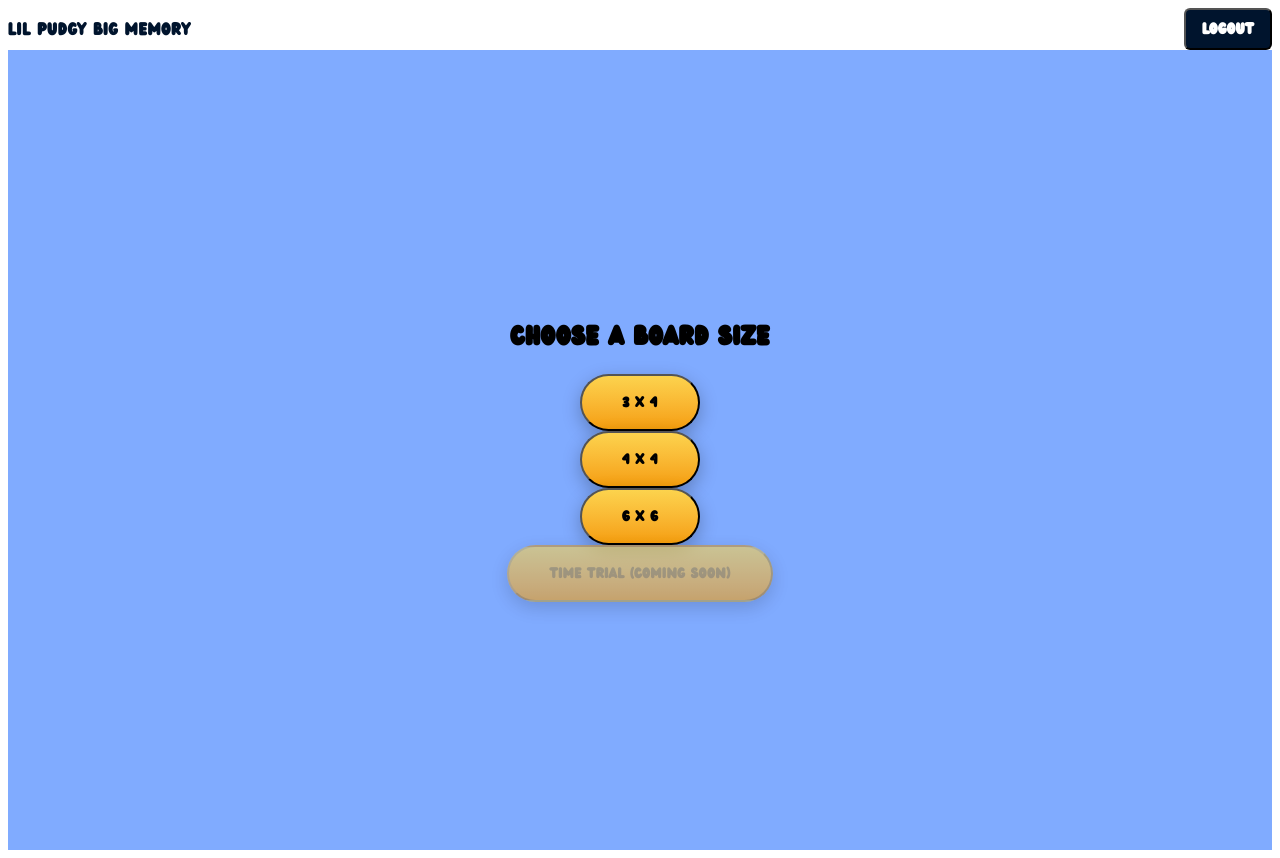
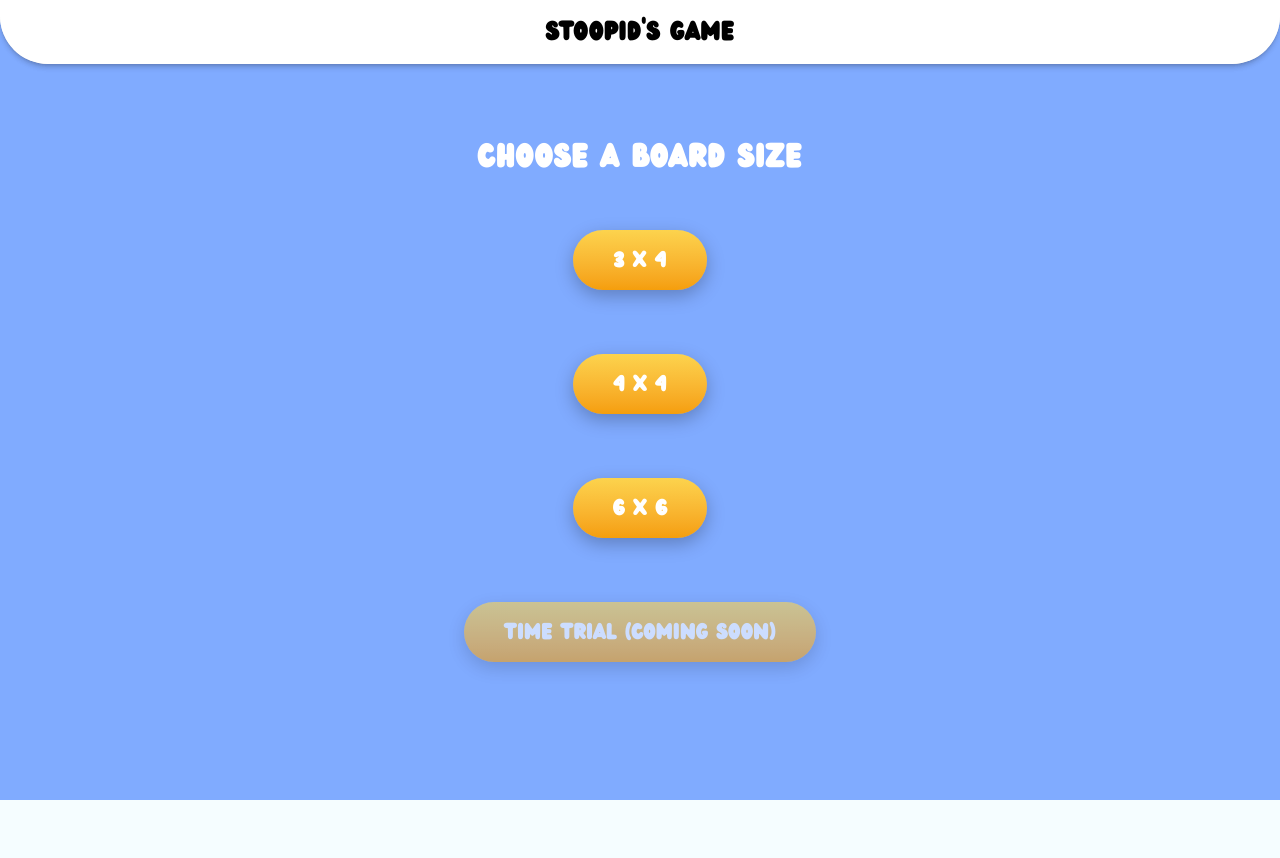
Before and after one commit to pinxhoes/lil-pudgy-big-memory-nodeJS, a Next.js app: page /play/solo in a window 1280 px wide. After the commit the page ends 800 px from the top, so only its background shows below. Built offline with nearby package versions, Linux system fonts and the light colour scheme.

Commit message:
add Header to every page

```diff
--- a/package.json
+++ b/package.json
@@ -29,7 +29,7 @@
   },
   "devDependencies": {
     "@eslint/eslintrc": "^3",
-    "@tailwindcss/postcss": "^4.1.3",
+    "@tailwindcss/postcss": "^4.1.4",
     "@types/node": "^20",
     "@types/react": "^19",
     "@types/react-dom": "^19",
@@ -38,7 +38,7 @@
     "eslint-config-next": "15.2.4",
     "postcss": "^8.5.3",
     "prisma": "^6.6.0",
-    "tailwindcss": "^4.1.3",
+    "tailwindcss": "^4.1.4",
     "typescript": "^5"
   }
 }
--- a/postcss.config.js
+++ b/postcss.config.js
@@ -1,3 +1,4 @@
+/** @type {import('postcss').Config} */
 module.exports = {
   plugins: {
     "@tailwindcss/postcss": {},
--- a/src/app/globals.css
+++ b/src/app/globals.css
@@ -1,4 +1,4 @@
-@tailwind utilities;
+@import "tailwindcss";
 
 @font-face {
   font-family: "Wedges";
@@ -12,10 +12,6 @@
   font-family: var(--font-wedges), sans-serif;
 }
 
-html {
-  font-family: system-ui, sans-serif;
-}
-
 body.font-wedges {
   font-family: "Wedges", sans-serif;
 }
--- a/src/app/layout.tsx
+++ b/src/app/layout.tsx
@@ -1,4 +1,4 @@
-import Head from 'next/head';
+import Header from '@/components/Header';
 import { wedges } from './fonts';
 import './globals.css';
 
@@ -13,8 +13,8 @@ export default function RootLayout({
   children: React.ReactNode;
 }) {
   return (
-    <html lang="en" className={`${wedges.variable}`}>
-      <Head>
+    <html lang="en" className={wedges.variable}>
+      <head>
         <meta name="viewport" content="width=device-width, initial-scale=1.0" />
         <link
           rel="preload"
@@ -23,8 +23,9 @@ export default function RootLayout({
           type="font/ttf"
           crossOrigin="anonymous"
         />
-      </Head>
-      <body className="font-wedges">
+      </head>
+      <body className="bg-[#f5fdff] font-wedges ">
+        <Header />
         {children}
       </body>
     </html>
--- a/src/app/page.tsx
+++ b/src/app/page.tsx
@@ -6,11 +6,7 @@ export default function LandingPage() {
   const router = useRouter()
 
   return (
-    <main className="bg-[#f5fdff] min-h-screen flex flex-col items-center text-center px-4 text-[#00142d]">
-      <h1 className="w-full pt-6 pb-4 font-wedges text-3xl md:text-5xl font-bold">
-        Stoopid Game
-      </h1>
-
+    <main className="bg-[#80abff] min-h-screen flex flex-col items-center text-center px-4 text-[#00142d]">
       <div className="flex flex-col items-center justify-center flex-grow">
         <h1 className="font-wedges text-[4rem] md:text-[5.5rem]">
           Lil Pudgy Big Memory
@@ -19,8 +15,8 @@ export default function LandingPage() {
         <button
           onClick={() => router.push('/play')}
           className="mt-10 font-wedges text-xl text-white bg-gradient-to-b from-[#fcd34d] to-[#f59e0b]
-            px-[2.5rem] py-[1rem] rounded-full shadow-[0_6px_18px_rgba(0,0,0,0.25)]
-            transition-transform duration-150 active:scale-95 hover:brightness-110 cursor-pointer"
+            px-[2.5rem] py-[1rem] rounded-full shadow-[4px_38px_62px_0px_rgba(0,0,0,0.50)]
+            transition-transform duration-150 active:scale-95 hover:brightness-110 cursor-pointer "
         >
           Play Now
         </button>
--- a/src/components/Header.tsx
+++ b/src/components/Header.tsx
@@ -1,48 +1,9 @@
 'use client'
 
-import Link from 'next/link'
-import { usePathname, useRouter } from 'next/navigation'
-
 export default function Header() {
-    const pathname = usePathname()
-    const router = useRouter()
-
-    // ⛔️ Hide only on landing page
-    if (pathname === '/') return null
-
-    const handleLogout = () => {
-        router.push('/')
-    }
-
     return (
-        <header className="w-full h-20 bg-white text-[#00142d] flex justify-between items-center px-6 shadow-md">
-            <Link
-                href="/"
-                className="text-2xl font-bold text-[#00142d] no-underline"
-                style={{ fontFamily: 'Wedges, sans-serif' }}
-            >
-                Lil Pudgy Big Memory
-            </Link>
-
-            <div className="flex items-center space-x-4">
-                <span className="hidden sm:block text-[#00142d] font-mono truncate max-w-[140px]">
-                    guest
-                </span>
-                <button
-                    onClick={handleLogout}
-                    style={{
-                        fontFamily: 'Wedges, sans-serif',
-                        backgroundColor: '#00142d',
-                        color: '#fff',
-                        padding: '0.5rem 1rem',
-                        borderRadius: '0.375rem',
-                        fontSize: '0.875rem',
-                        fontWeight: 'bold'
-                    }}
-                >
-                    Logout
-                </button>
-            </div>
+        <header className="fixed top-0 left-0 w-full z-50 bg-white rounded-b-[3rem] text-center py-4 shadow-md">
+            <h1 className="font-wedges text-xl sm:text-2xl text-black">STOOPID&apos;S GAME</h1>
         </header>
-    )
+    );
 }
--- a/tailwind.config.ts
+++ b/tailwind.config.ts
@@ -6,6 +6,11 @@ const config: Config = {
         './app/**/*.{ts,tsx}',
         './components/**/*.{ts,tsx}',
         './lib/**/*.{ts,tsx}',
+    ],
+    safelist: [
+        {
+            pattern: /bg-\[.*\]/,
+        },
     ],
     theme: {
         extend: {
@@ -36,7 +41,7 @@ const config: Config = {
                 spin: 'spin 1s linear infinite',
             },
             fontFamily: {
-                wedges: ['Wedges', 'sans-serif'],
+                wedges: ['var(--font-wedges)', 'sans-serif'],
             },
         },
     },
```
Also changed, not shown: 1 other file (tests, documents, lock files or other folders).
